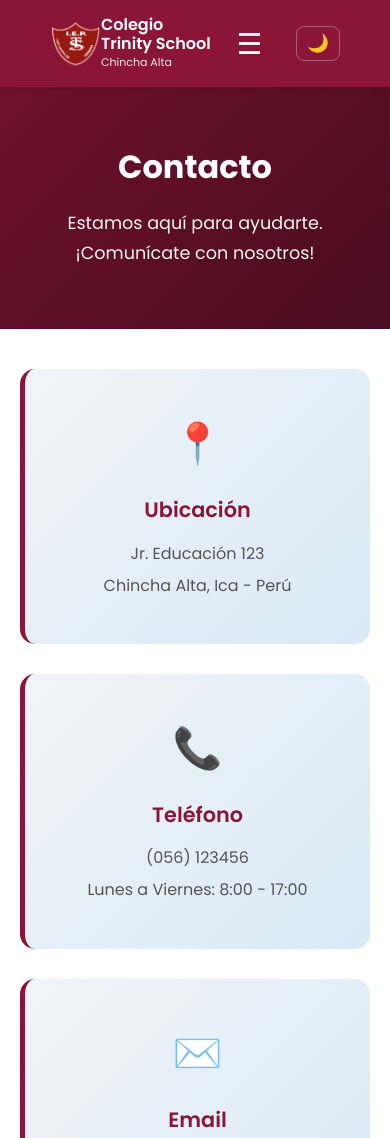
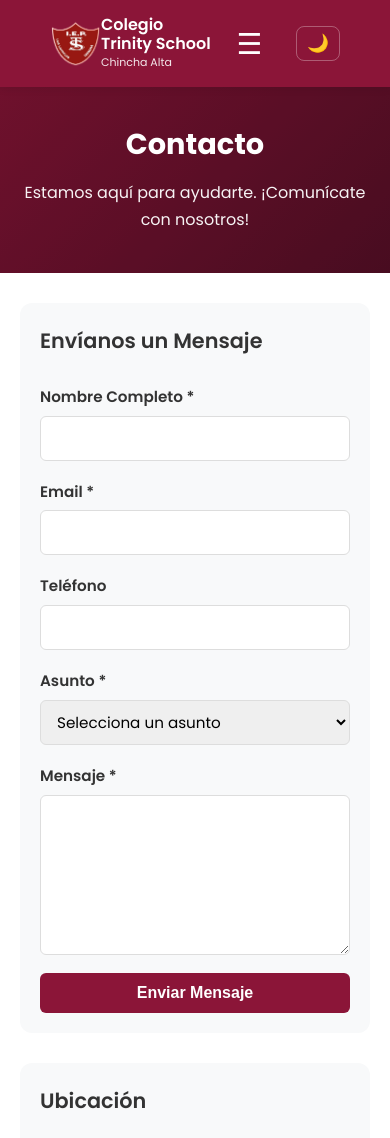
Before and after one commit to Kido-pix/ColegioWeb, a PHP site: page /pages/Contacto.html in a window 390 px wide. Shown: the top 1138 px of the page. Run offline with PHP 8.4, Linux system fonts and the light colour scheme.

Commit message:
cambio en mapa

```diff
--- a/css/contacto.css
+++ b/css/contacto.css
@@ -8,11 +8,11 @@
 }
 
 /* ============================================
-   HERO
+   HERO COMPACTO
    ============================================ */
 .contacto-hero {
     position: relative;
-    padding: 100px 50px;
+    padding: 60px 50px;
     background: linear-gradient(135deg, #8B1538 0%, #5a0f28 100%);
     text-align: center;
     color: white;
@@ -37,75 +37,22 @@
 }
 
 .contacto-hero h1 {
-    font-size: 3.5rem;
-    margin-bottom: 15px;
+    font-size: 2.5rem;
+    margin-bottom: 10px;
     font-weight: 700;
 }
 
 .contacto-hero p {
-    font-size: 1.3rem;
+    font-size: 1.1rem;
     opacity: 0.95;
-}
-
-/* ============================================
-   INFORMACIÓN DE CONTACTO
-   ============================================ */
-.contacto-info {
-    padding: 60px 50px;
-    background: white;
-    display: block;
-    width: 100%;
-}
-
-.info-grid {
-    display: grid;
-    grid-template-columns: repeat(auto-fit, minmax(250px, 1fr));
-    gap: 30px;
-    max-width: 1200px;
-    margin: 0 auto;
-}
-
-.info-card {
-    background: linear-gradient(135deg, #f0f4f8 0%, #d9e9f5 100%);
-    padding: 40px;
-    border-radius: 15px;
-    text-align: center;
-    border-left: 5px solid #8B1538;
-    transition: all 0.3s ease;
-    display: block;
-}
-
-.info-card:hover {
-    transform: translateY(-8px);
-    box-shadow: 0 10px 30px rgba(139, 21, 56, 0.15);
-}
-
-.info-icono {
-    font-size: 2.5rem;
-    margin-bottom: 15px;
-    display: block;
-}
-
-.info-card h3 {
-    color: #8B1538;
-    font-size: 1.3rem;
-    margin-bottom: 12px;
-    display: block;
-}
-
-.info-card p {
-    color: #555;
-    font-size: 1rem;
-    margin: 5px 0;
-    display: block;
 }
 
 /* ============================================
    CONTENEDOR PRINCIPAL
    ============================================ */
 .contacto-principal {
-    padding: 80px 50px;
-    background: #f8f9fa;
+    padding: 60px 50px;
+    background: white;
     display: block;
     width: 100%;
 }
@@ -113,26 +60,25 @@
 .contacto-container {
     display: grid;
     grid-template-columns: 1fr 1fr;
-    gap: 50px;
-    max-width: 1400px;
+    gap: 40px;
+    max-width: 1200px;
     margin: 0 auto;
 }
 
 /* ============================================
-   FORMULARIO
+   FORMULARIO COMPACTO
    ============================================ */
 .formulario-container {
-    background: white;
-    padding: 40px;
-    border-radius: 15px;
-    box-shadow: 0 4px 15px rgba(0, 0, 0, 0.08);
+    background: #f8f9fa;
+    padding: 30px;
+    border-radius: 12px;
     display: block;
 }
 
 .formulario-container h2 {
     color: #333;
-    font-size: 2rem;
-    margin-bottom: 30px;
+    font-size: 1.5rem;
+    margin-bottom: 25px;
     display: block;
 }
 
@@ -141,7 +87,7 @@
 }
 
 .form-grupo {
-    margin-bottom: 25px;
+    margin-bottom: 18px;
     display: block;
 }
 
@@ -149,18 +95,18 @@
     display: block;
     color: #333;
     font-weight: 600;
-    margin-bottom: 8px;
-    font-size: 1rem;
+    margin-bottom: 6px;
+    font-size: 0.95rem;
 }
 
 .form-grupo input,
 .form-grupo select,
 .form-grupo textarea {
     width: 100%;
-    padding: 12px 15px;
-    border: 2px solid #e0e0e0;
-    border-radius: 8px;
-    font-size: 1rem;
+    padding: 10px 12px;
+    border: 1px solid #ddd;
+    border-radius: 6px;
+    font-size: 0.95rem;
     font-family: 'Poppins', sans-serif;
     transition: all 0.3s ease;
     box-sizing: border-box;
@@ -172,21 +118,22 @@
 .form-grupo textarea:focus {
     outline: none;
     border-color: #8B1538;
-    box-shadow: 0 0 0 3px rgba(139, 21, 56, 0.1);
+    box-shadow: 0 0 0 2px rgba(139, 21, 56, 0.1);
 }
 
 .form-grupo textarea {
     resize: vertical;
+    min-height: 120px;
 }
 
 .btn-enviar {
     width: 100%;
-    padding: 14px;
+    padding: 11px;
     background: #8B1538;
     color: white;
     border: none;
-    border-radius: 8px;
-    font-size: 1.1rem;
+    border-radius: 6px;
+    font-size: 1rem;
     font-weight: 700;
     cursor: pointer;
     transition: all 0.3s ease;
@@ -196,37 +143,37 @@
 .btn-enviar:hover {
     background: #D64A4A;
     transform: translateY(-2px);
-    box-shadow: 0 8px 20px rgba(139, 21, 56, 0.3);
+    box-shadow: 0 5px 15px rgba(139, 21, 56, 0.2);
 }
 
 /* ============================================
-   MAPA
+   MAPA COMPACTO
    ============================================ */
 .mapa-container {
-    background: white;
-    padding: 40px;
-    border-radius: 15px;
-    box-shadow: 0 4px 15px rgba(0, 0, 0, 0.08);
+    background: #f8f9fa;
+    padding: 30px;
+    border-radius: 12px;
     display: block;
 }
 
 .mapa-container h2 {
     color: #333;
-    font-size: 2rem;
-    margin-bottom: 30px;
+    font-size: 1.5rem;
+    margin-bottom: 20px;
     display: block;
 }
 
 .mapa-iframe {
     border-radius: 8px;
+    border: none;
 }
 
 /* ============================================
    REDES SOCIALES
    ============================================ */
 .contacto-redes {
-    padding: 80px 50px;
-    background: white;
+    padding: 60px 50px;
+    background: #f8f9fa;
     text-align: center;
     display: block;
     width: 100%;
@@ -286,64 +234,57 @@
    ============================================ */
 @media (max-width: 768px) {
     .contacto-hero {
-        padding: 80px 30px;
-    }
-
-    .contacto-hero h1 {
-        font-size: 2.5rem;
-    }
-
-    .contacto-principal {
-        padding: 60px 30px;
-    }
-
-    .contacto-container {
-        grid-template-columns: 1fr;
-        gap: 40px;
-    }
-
-    .info-grid {
-        grid-template-columns: repeat(auto-fit, minmax(200px, 1fr));
-    }
-}
-
-@media (max-width: 480px) {
-    .contacto-hero {
-        padding: 60px 20px;
+        padding: 50px 30px;
     }
 
     .contacto-hero h1 {
         font-size: 2rem;
     }
 
-    .contacto-hero p {
-        font-size: 1.1rem;
+    .contacto-principal {
+        padding: 40px 30px;
     }
 
-    .contacto-info {
+    .contacto-container {
+        grid-template-columns: 1fr;
+        gap: 30px;
+    }
+}
+
+@media (max-width: 480px) {
+    .contacto-hero {
         padding: 40px 20px;
     }
 
+    .contacto-hero h1 {
+        font-size: 1.8rem;
+    }
+
+    .contacto-hero p {
+        font-size: 1rem;
+    }
+
     .contacto-principal {
-        padding: 40px 20px;
+        padding: 30px 20px;
     }
 
     .formulario-container,
     .mapa-container {
-        padding: 30px 20px;
+        padding: 20px;
     }
 
     .formulario-container h2,
     .mapa-container h2 {
-        font-size: 1.5rem;
+        font-size: 1.3rem;
     }
 
     .contacto-redes {
-        padding: 60px 20px;
+        padding: 40px 20px;
     }
 
     .contacto-redes h2 {
-        font-size: 1.8rem;
+        font-size: 1.6rem;
+        margin-bottom: 30px;
     }
 
     .redes-grid {
--- a/pages/Contacto.html
+++ b/pages/Contacto.html
@@ -60,39 +60,6 @@
             </div>
         </section>
 
-        <!-- Información de Contacto -->
-        <section class="contacto-info">
-            <div class="info-grid">
-                <div class="info-card">
-                    <div class="info-icono">📍</div>
-                    <h3>Ubicación</h3>
-                    <p>Jr. Educación 123</p>
-                    <p>Chincha Alta, Ica - Perú</p>
-                </div>
-
-                <div class="info-card">
-                    <div class="info-icono">📞</div>
-                    <h3>Teléfono</h3>
-                    <p>(056) 123456</p>
-                    <p>Lunes a Viernes: 8:00 - 17:00</p>
-                </div>
-
-                <div class="info-card">
-                    <div class="info-icono">✉️</div>
-                    <h3>Email</h3>
-                    <p>contacto@trinityschool.edu.pe</p>
-                    <p>admisiones@trinityschool.edu.pe</p>
-                </div>
-
-                <div class="info-card">
-                    <div class="info-icono">🕐</div>
-                    <h3>Horario</h3>
-                    <p>Lunes a Viernes: 7:45 - 14:30</p>
-                    <p>Sábado: Previa coordinación</p>
-                </div>
-            </div>
-        </section>
-
         <!-- Contenedor Principal -->
         <section class="contacto-principal">
             <div class="contacto-container">
@@ -138,7 +105,7 @@
                 <!-- Mapa -->
                 <div class="mapa-container">
                     <h2>Ubicación</h2>
-                    <iframe src="https://www.google.com/maps/embed?pb=!1m18!1m12!1m3!1d3903.5471819726603!2d-76.14866!3d-13.40365!2m3!1f0!2f0!3f0!3m2!1i1024!2i768!4f13.1!3m3!1m2!1s0x910d8b5a5a5a5a5d%3A0x5a5a5a5a5a5a5a5a!2sChincha%20Alta!5e0!3m2!1ses!2spe!4v1234567890"
+                    <iframe src="https://www.google.com/maps/embed?pb=!1m18!1m12!1m3!1d3904.849!2d-76.139071!3d-13.400326!2m3!1f0!2f0!3f0!3m2!1i1024!2i768!4f13.1!3m3!1m2!1s0x911017b882e2c0c9:0xbb97ec21dadc991d!2sColegio%20Trinity%20School!5e0!3m2!1ses!2spe!4v1637000000000"
                         width="100%" height="400" style="border:0;" allowfullscreen="" loading="lazy" referrerpolicy="no-referrer-when-downgrade" class="mapa-iframe">
                     </iframe>
                 </div>
@@ -148,31 +115,7 @@
         <!-- Redes Sociales -->
         <section class="contacto-redes">
             <h2>Síguenos en Nuestras Redes Sociales</h2>
-            <div class="redes-grid">
-                <a href="#" class="red-card">
-                    <div class="red-icono">f</div>
-                    <h3>Facebook</h3>
-                    <p>Trinity School Chincha</p>
-                </a>
 
-                <a href="#" class="red-card">
-                    <div class="red-icono">📷</div>
-                    <h3>Instagram</h3>
-                    <p>@trinityschoolchincha</p>
-                </a>
-
-                <a href="#" class="red-card">
-                    <div class="red-icono">𝕏</div>
-                    <h3>Twitter</h3>
-                    <p>@TrinitySchool</p>
-                </a>
-
-                <a href="#" class="red-card">
-                    <div class="red-icono">▶️</div>
-                    <h3>YouTube</h3>
-                    <p>Trinity School Oficial</p>
-                </a>
-            </div>
         </section>
     </main>
 
```
Also changed, not shown: other parts of css/contacto.css (+22 -38 lines).
